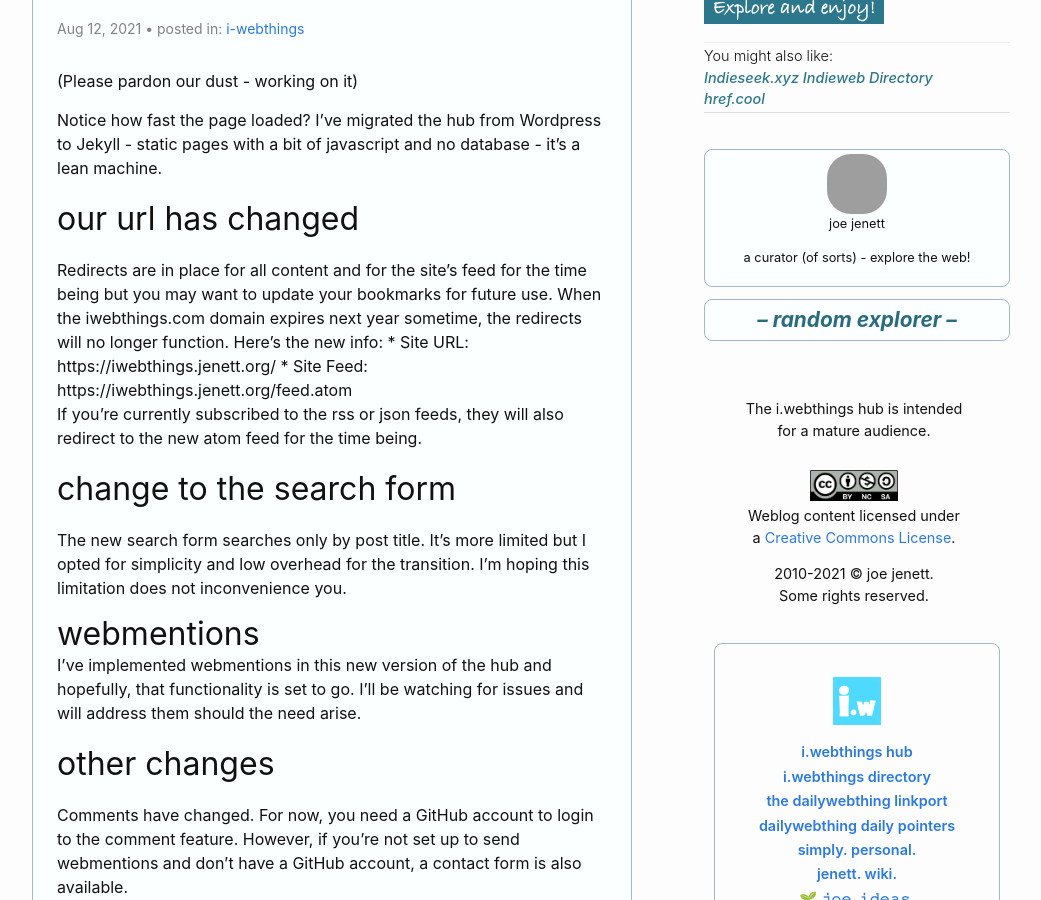
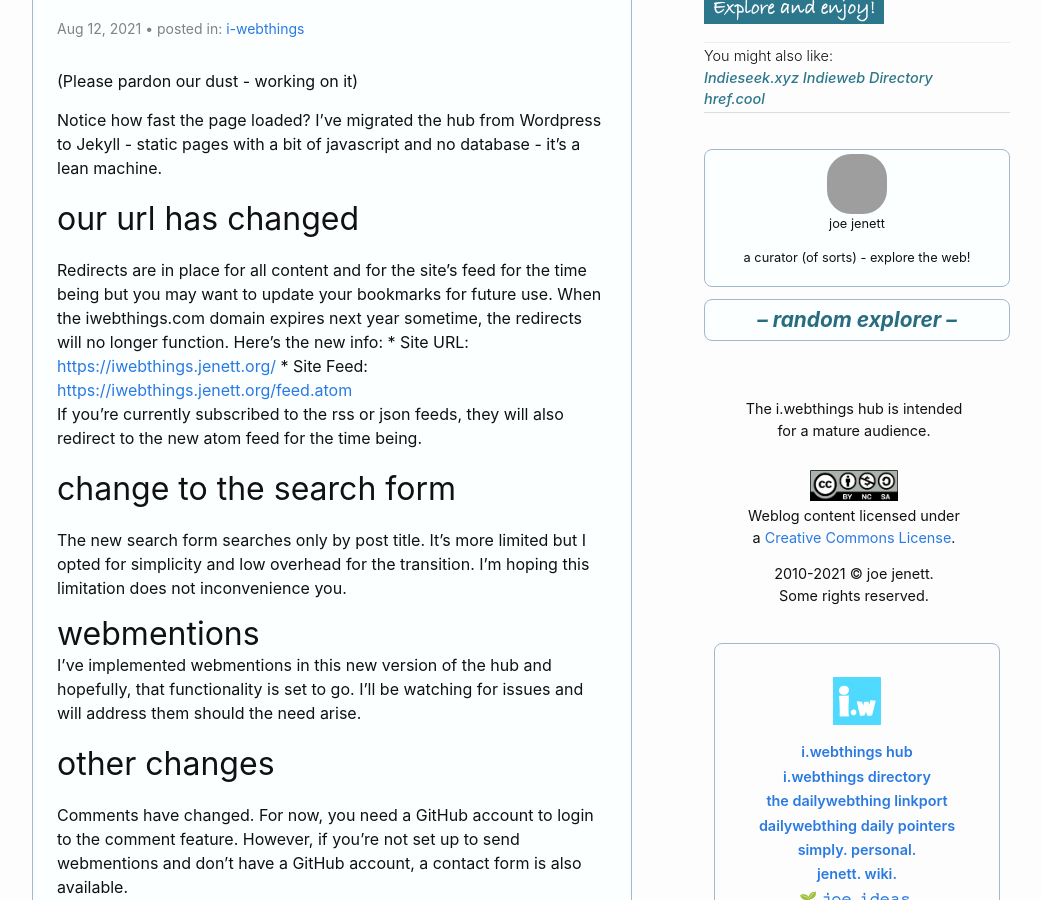
Before and after one commit to joejenett/i.webthings, a Jekyll site: the page built from _posts/2021-08-12-welcome-to-the-makeover.md, in a window 1280 px wide and 900 px high, scrolled down 331 px. Shown: the whole window, without its empty margins (108-1149 px from the left). Built offline with Jekyll 4.4.1, drawn with Linux system fonts in a browser that asks for light colours; comment, search, counter and statistics services are not loaded; part of the change alters nothing that is shown; grey boxes are pictures that could not be loaded.

```diff
--- a/_posts/2021-08-12-welcome-to-the-makeover.md
+++ b/_posts/2021-08-12-welcome-to-the-makeover.md
@@ -11,8 +11,8 @@ Notice how fast the page loaded? I’ve migrated the hub from Wordpress to Jekyl
 
 ## our url has changed
 Redirects are in place for all content and for the site’s feed for the time being but you may want to update your bookmarks for future use. When the iwebthings.com domain expires next year sometime, the redirects will no longer function. Here’s the new info:
-    * Site URL: https://iwebthings.jenett.org/
-    * Site Feed: https://iwebthings.jenett.org/feed.atom
+    * Site URL: [https://iwebthings.jenett.org/](https://iwebthings.jenett.org/)
+    * Site Feed: [https://iwebthings.jenett.org/feed.atom](https://iwebthings.jenett.org/feed.atom)
 If you’re currently subscribed to the rss or json feeds, they will also redirect to the new atom feed for the time being.
 
 ## change to the search form
```
